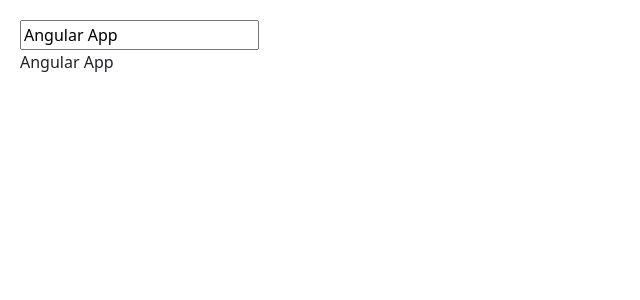
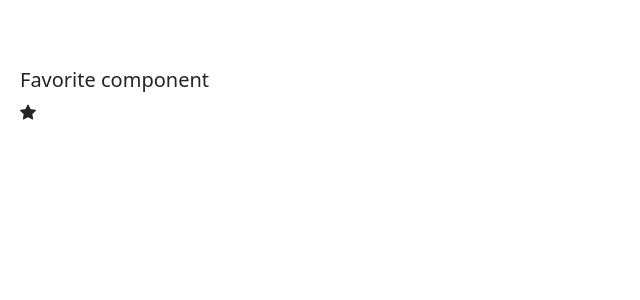
Before and after one commit to Dylane-Agoka/Angluar-4---Beginner-to-Pro, an Angular app: page / in a window 1280 px wide. Shown: the top 300 px of the page, without its empty margins (0-640 px from the left). Built offline with nearby package versions, Linux system fonts and the light colour scheme.

Commit message:
Input Properties | 1st approach

```diff
--- a/src/app/app.component.html
+++ b/src/app/app.component.html
@@ -1,3 +1 @@
-<input type="text" [(ngModel)]="title">
-<br>
-{{ title | titlecase}}
+<favorite [isFavorite] = "post.isFavorite"></favorite>
--- a/src/app/app.component.ts
+++ b/src/app/app.component.ts
@@ -7,4 +7,9 @@ import { Component } from '@angular/core';
 })
 export class AppComponent {
   title = 'Angular App';
+
+  post = {
+    title: 'post',
+    isFavorite: true
+  }
 }
--- a/src/app/favorite/favorite.component.ts
+++ b/src/app/favorite/favorite.component.ts
@@ -1,4 +1,4 @@
-import { Component, OnInit } from '@angular/core';
+import { Component, OnInit, Input } from '@angular/core';
 
 @Component({
   selector: 'favorite',
@@ -7,7 +7,7 @@ import { Component, OnInit } from '@angular/core';
 })
 export class FavoriteComponent implements OnInit {
   constructor() { }
-  isFavorite = false;
+  @Input() isFavorite = false;
   ngOnInit(): void {
   }
 
```
